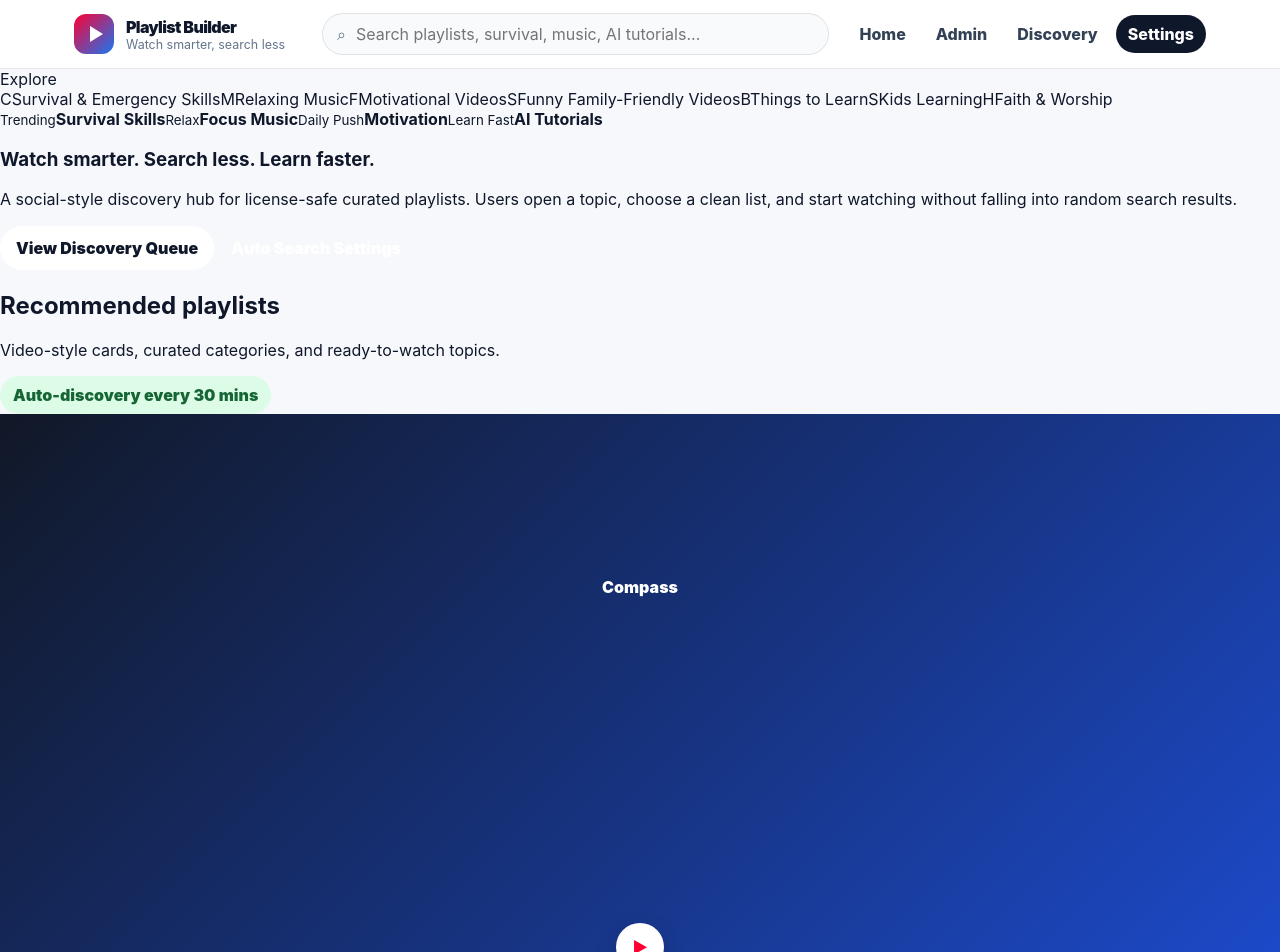
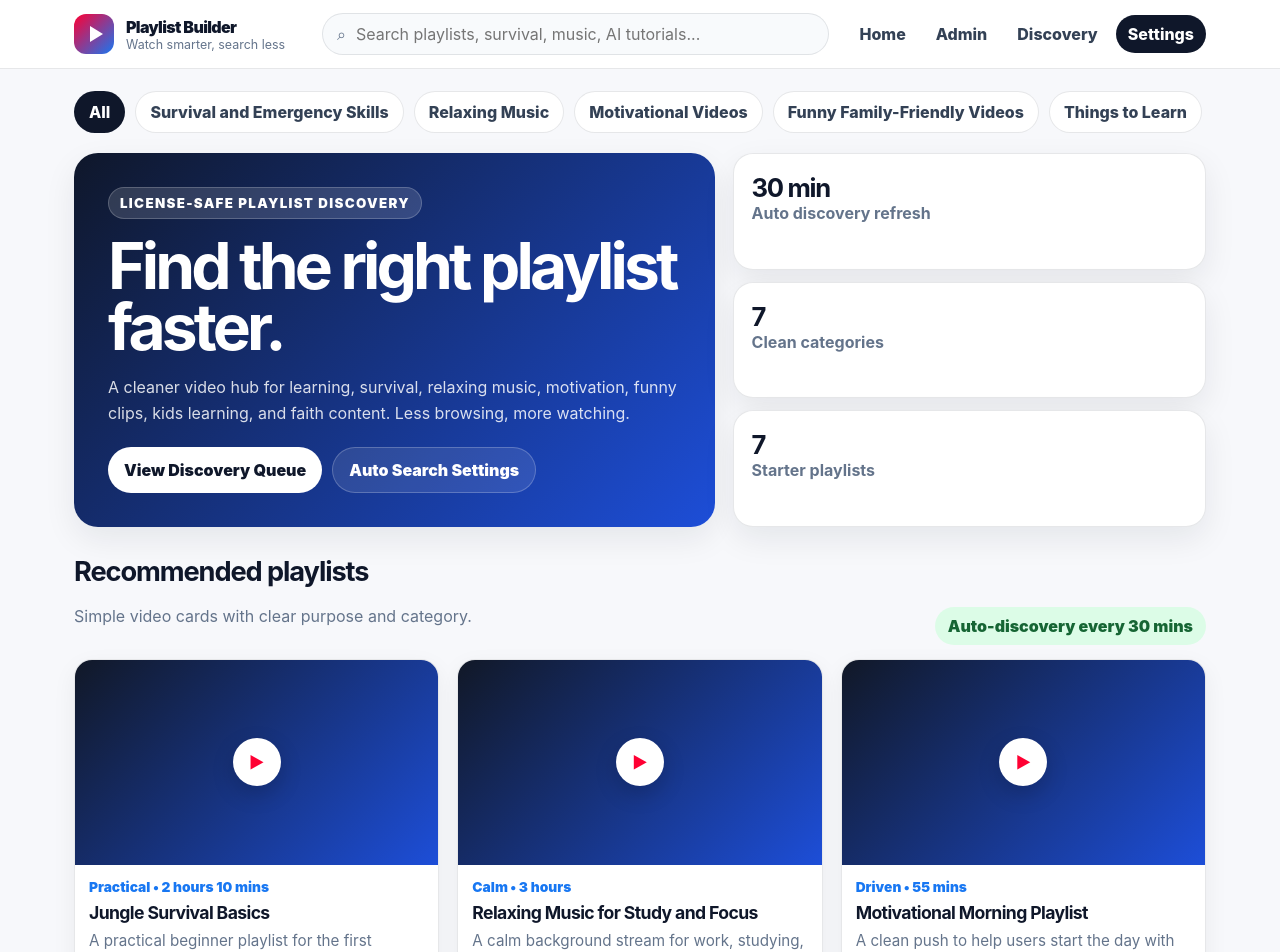
Before and after one commit to johncardinales-cpu/youtube-playlist-builder, a Next.js app: page / in a window 1280 px wide. Shown: the top 952 px of the page. Built offline with nearby package versions, Linux system fonts and the light colour scheme.

Commit message:
Simplify homepage to cleaner video hub

```diff
--- a/app/page.tsx
+++ b/app/page.tsx
@@ -5,58 +5,54 @@ export default function HomePage() {
   const featured = playlists.slice(0, 6);
 
   return (
-    <main className="social-shell">
-      <aside className="left-rail">
-        <div className="rail-card">
-          <div className="rail-title">Explore</div>
-          {categories.map((category) => (
-            <Link key={category.id} href={`/categories/${category.slug}`} className="rail-link">
-              <span className="rail-icon">{category.icon.slice(0, 1)}</span>
-              <span>{category.name.replace(' and ', ' & ')}</span>
-            </Link>
-          ))}
-        </div>
-      </aside>
+    <main className="home-shell">
+      <div className="topic-row">
+        <Link href="/" className="topic-chip">All</Link>
+        {categories.map((category) => (
+          <Link key={category.id} href={`/categories/${category.slug}`} className="topic-chip">{category.name}</Link>
+        ))}
+      </div>
 
-      <section className="feed">
-        <div className="stories">
-          <Link href="/categories/survival" className="story"><small>Trending</small><strong>Survival Skills</strong></Link>
-          <Link href="/categories/relaxing-music" className="story"><small>Relax</small><strong>Focus Music</strong></Link>
-          <Link href="/categories/motivation" className="story"><small>Daily Push</small><strong>Motivation</strong></Link>
-          <Link href="/categories/things-to-learn" className="story"><small>Learn Fast</small><strong>AI Tutorials</strong></Link>
-        </div>
-
-        <section className="feed-card hero-feed">
-          <h1>Watch smarter. Search less. Learn faster.</h1>
+      <section className="hero-clean">
+        <div className="hero-main">
+          <small>LICENSE-SAFE PLAYLIST DISCOVERY</small>
+          <h1>Find the right playlist faster.</h1>
           <p>
-            A social-style discovery hub for license-safe curated playlists. Users open a topic, choose a clean list,
-            and start watching without falling into random search results.
+            A cleaner video hub for learning, survival, relaxing music, motivation, funny clips, kids learning,
+            and faith content. Less browsing, more watching.
           </p>
-          <div className="feed-actions">
+          <div className="hero-actions">
             <Link href="/admin/discovery" className="btn btn-primary">View Discovery Queue</Link>
             <Link href="/admin/settings" className="btn btn-secondary">Auto Search Settings</Link>
           </div>
-        </section>
+        </div>
+        <div className="quick-panel">
+          <div className="quick-card"><strong>30 min</strong><span>Auto discovery refresh</span></div>
+          <div className="quick-card"><strong>{categories.length}</strong><span>Clean categories</span></div>
+          <div className="quick-card"><strong>{playlists.length}</strong><span>Starter playlists</span></div>
+        </div>
+      </section>
 
-        <div className="feed-section-head">
+      <section>
+        <div className="section-head">
           <div>
             <h2>Recommended playlists</h2>
-            <p>Video-style cards, curated categories, and ready-to-watch topics.</p>
+            <p className="section-copy">Simple video cards with clear purpose and category.</p>
           </div>
           <span className="pill pill-green">Auto-discovery every 30 mins</span>
         </div>
 
-        <div className="video-grid">
+        <div className="playlist-grid">
           {featured.map((playlist) => {
             const category = categories.find((item) => item.id === playlist.categoryId);
             return (
-              <Link key={playlist.id} href={`/playlists/${playlist.slug}`} className="feed-card video-tile">
-                <div className="thumb"><span>{category?.icon}</span></div>
-                <div className="tile-body">
-                  <div className="tile-meta">{playlist.mood} • {playlist.estimatedWatchTime}</div>
+              <Link key={playlist.id} href={`/playlists/${playlist.slug}`} className="playlist-card">
+                <div className="thumb" />
+                <div className="card-body">
+                  <div className="card-meta">{playlist.mood} • {playlist.estimatedWatchTime}</div>
                   <h3>{playlist.title}</h3>
                   <p>{playlist.description}</p>
-                  <div className="tile-tags">
+                  <div className="chip-row">
                     <span className="chip">{playlist.difficulty}</span>
                     <span className="chip">{category?.name}</span>
                   </div>
@@ -66,26 +62,6 @@ export default function HomePage() {
           })}
         </div>
       </section>
-
-      <aside className="right-rail">
-        <div className="side-card">
-          <h3>Platform status</h3>
-          <div className="metric-row">
-            <div className="metric-box"><strong>30m</strong><span>Refresh</span></div>
-            <div className="metric-box"><strong>{categories.length}</strong><span>Categories</span></div>
-            <div className="metric-box"><strong>{playlists.length}</strong><span>Playlists</span></div>
-            <div className="metric-box"><strong>CC</strong><span>Safe mode</span></div>
-          </div>
-        </div>
-        <div className="side-card">
-          <h3>What makes this better</h3>
-          <div className="side-list">
-            <div className="side-item"><span className="side-dot">1</span><div><strong>Clean lists</strong><span>No deep searching</span></div></div>
-            <div className="side-item"><span className="side-dot">2</span><div><strong>License filter</strong><span>Creative Commons direction</span></div></div>
-            <div className="side-item"><span className="side-dot">3</span><div><strong>Admin review</strong><span>Quality before publish</span></div></div>
-          </div>
-        </div>
-      </aside>
     </main>
   );
 }
```
